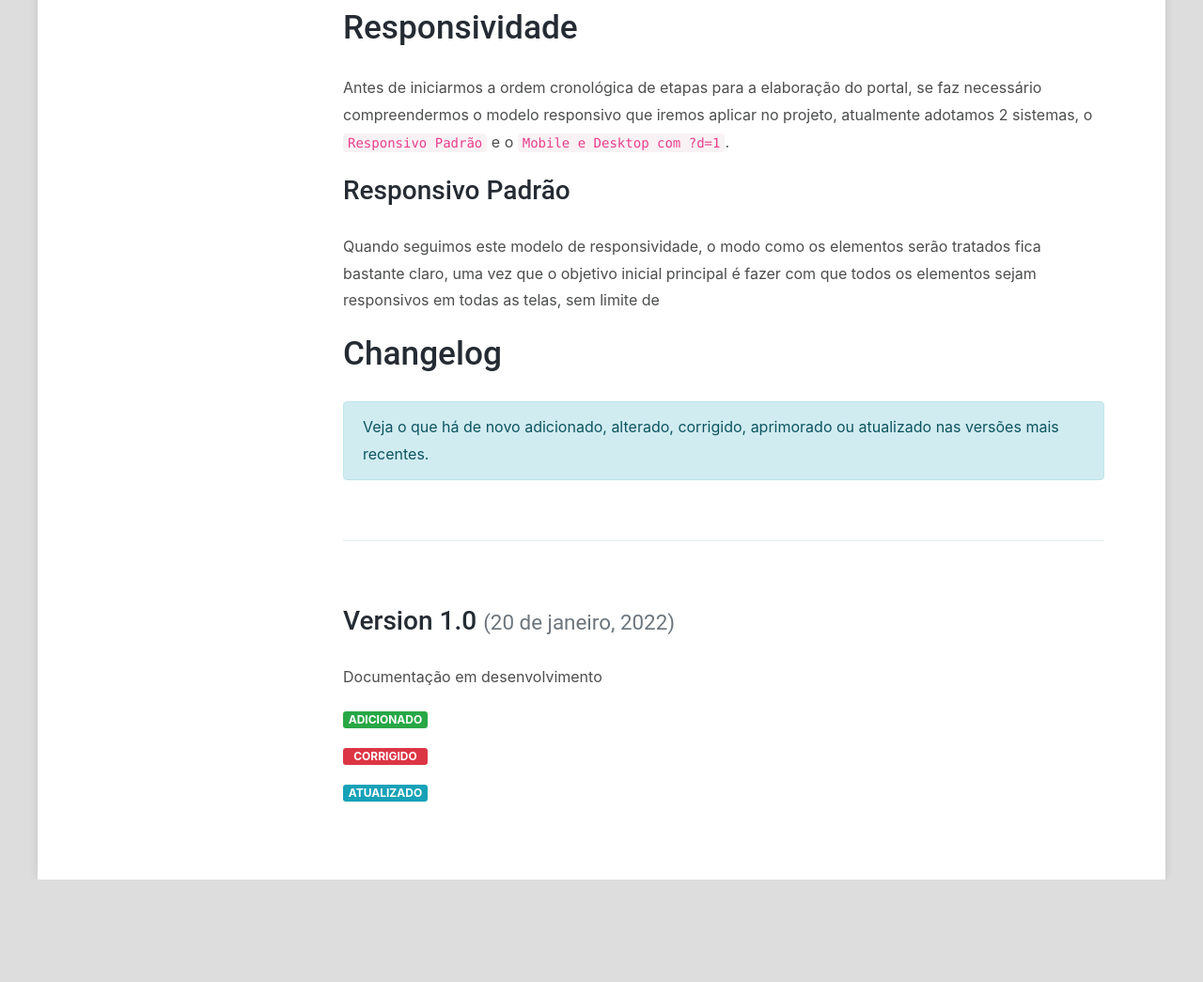
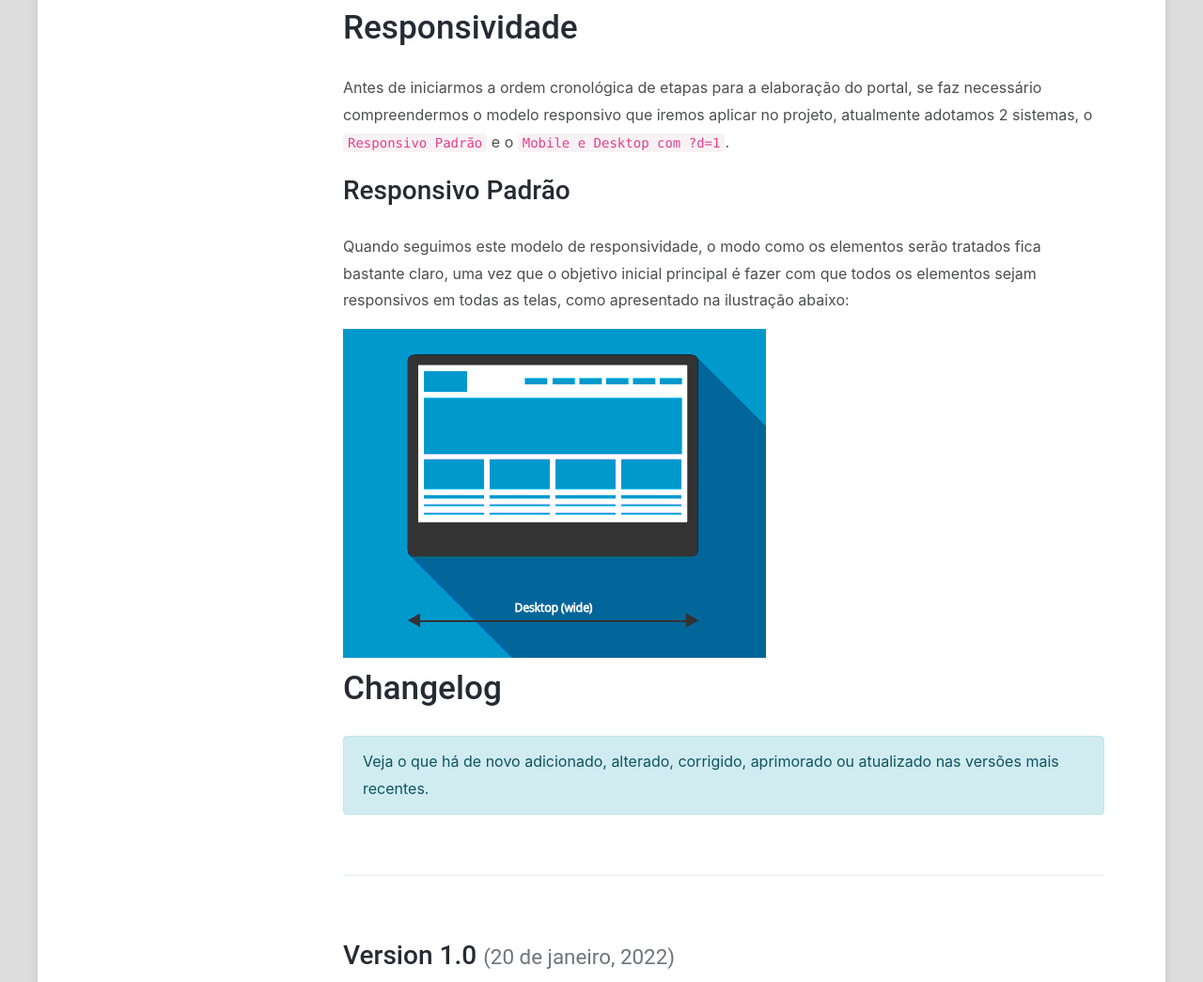
Before and after one commit to lucasfalb/meucalculo, a plain HTML site: page doc/index.html in a window 1280 px wide. Shown: the part 3451-4496 px from the top of the page at 94% size. Before the commit the page ends 4387 px from the top, so only its background shows below. Drawn offline with Linux system fonts and the light colour scheme.

Commit message:
atualização-doc

```diff
--- a/doc/index.html
+++ b/doc/index.html
@@ -206,7 +206,9 @@
           <p>Antes de iniciarmos a ordem cronológica de etapas para a elaboração do portal, se faz necessário compreendermos o modelo responsivo que iremos aplicar no projeto, atualmente adotamos 2 sistemas, o <code>Responsivo Padrão</code> e o <code>Mobile e Desktop com ?d=1</code>.</p>
 
           <h3>Responsivo Padrão</h3>
-          <p>Quando seguimos este modelo de responsividade, o modo como os elementos serão tratados fica bastante claro, uma vez que o objetivo inicial principal é fazer com que todos os elementos sejam responsivos em todas as telas, sem limite de </p>
+          <p>Quando seguimos este modelo de responsividade, o modo como os elementos serão tratados fica bastante claro, uma vez que o objetivo inicial principal é fazer com que todos os elementos sejam responsivos em todas as telas, como apresentado na ilustração abaixo:</p>
+          <img src="./assets/images/responsivo-animacao1.gif" alt="responsividade">
+
         </section>
 
         <!-- Changelog
```
Also changed, not shown: doc/assets/images/responsivo-animacao1.gif (added).
